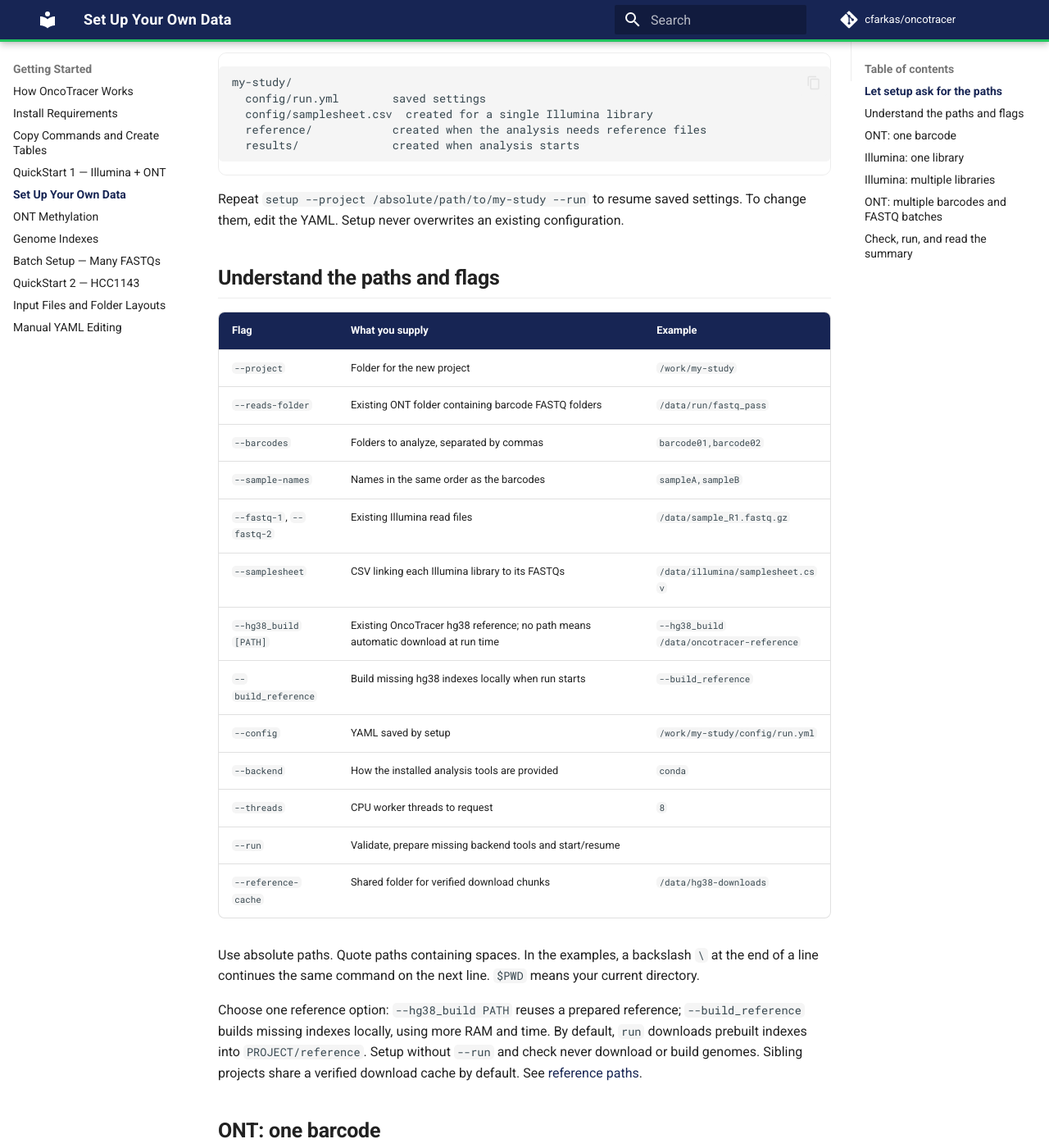
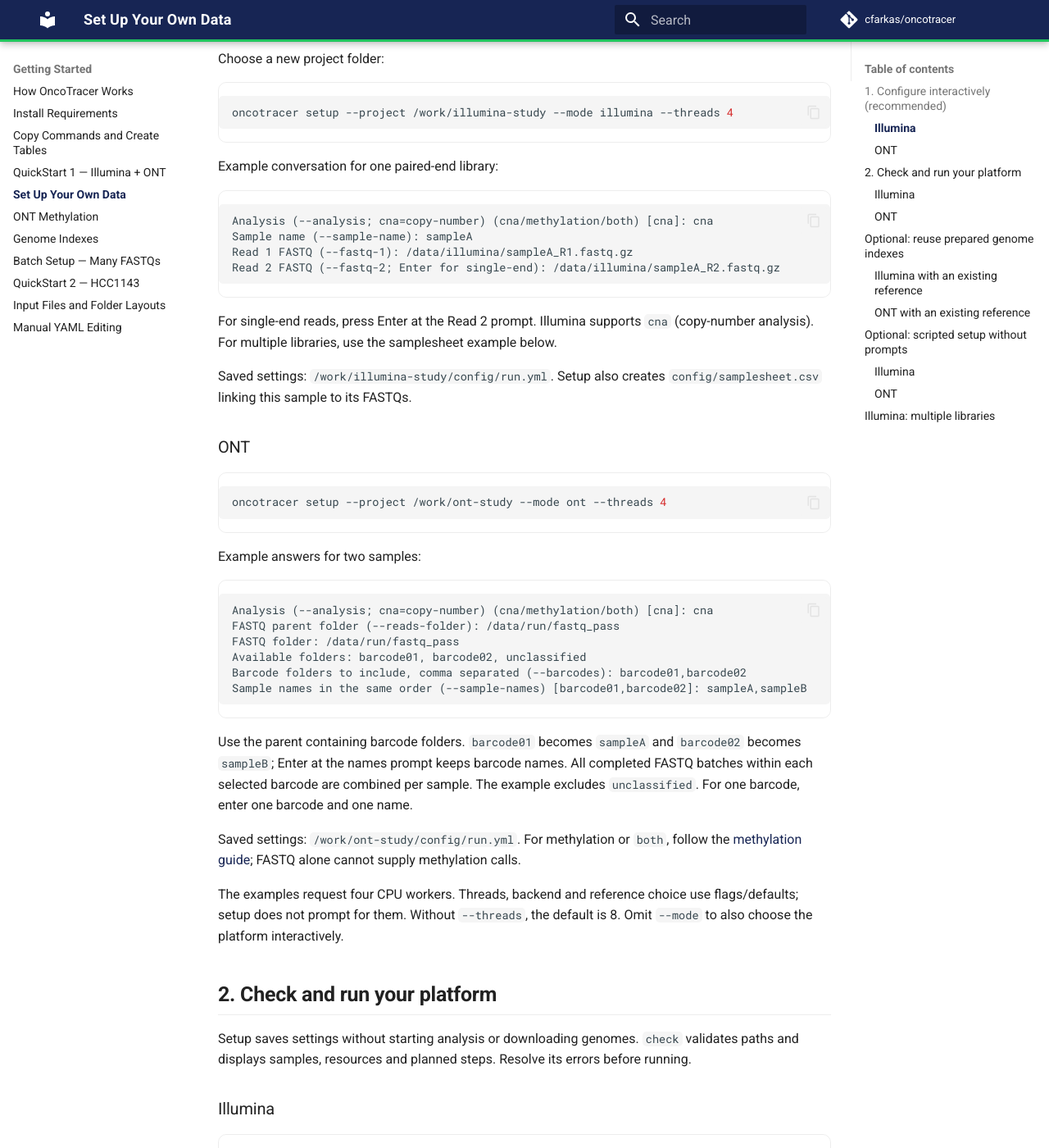
Before and after one commit to cfarkas/oncotracer, an MkDocs documentation site: the page built from docs/setup.md, in a window 1280 px wide and 1400 px high, scrolled down 634 px. Shown: the whole window at 82% size. Built offline with MkDocs 1.6.1 and Material for MkDocs 9.7.7, drawn with Linux system fonts in a browser that asks for light colours; comment, search, counter and statistics services are not loaded; some of the changed text lies outside the part shown.

Commit message:
Clarify interactive setup and fix uninstall entry points

````diff
--- a/docs/quick_start.md
+++ b/docs/quick_start.md
@@ -43,66 +43,119 @@
 The ONT public library is placed in `barcode01` as a sample folder; it is not
 a new demultiplexing step.
 
-## 2. Set up both projects
+## 2. Set up interactively (recommended)
+
+Choose Illumina or ONT, or follow both sections using their separate project folders.
+Setup asks for missing answers and saves `config/run.yml`. It does not start analysis
+or download genomes. `--threads 4` requests four CPU workers.
+
+### Illumina
 
 ```bash
 cd /path/to/my/analyses_dir/
-oncotracer setup --non-interactive \
-  --project "$PWD/oncotracer-quickstart1/illumina" \
-  --hg38_build \
-  --mode illumina --analysis cna --sample-name ERR12341627 \
-  --fastq-1 "$PWD/oncotracer-quickstart1/input/illumina/ERR12341627_1.fastq.gz" \
-  --fastq-2 "$PWD/oncotracer-quickstart1/input/illumina/ERR12341627_2.fastq.gz" \
-  --threads 4
-
-oncotracer setup --non-interactive \
-  --project "$PWD/oncotracer-quickstart1/ont" \
-  --hg38_build \
-  --mode ont --analysis cna \
-  --reads-folder "$PWD/oncotracer-quickstart1/input/fastq_pass" \
-  --barcodes barcode01 --sample-names DRR165691 \
-  --threads 4
+oncotracer setup --project "$PWD/oncotracer-quickstart1/illumina" \
+  --mode illumina --threads 4
 ```
 
-`--project` separates the configurations and results. `--hg38_build` without a
-path saves an automatic-download setting; setup itself downloads nothing.
-`--threads 4` requests four CPU workers. `--non-interactive` requires inputs as
-flags instead of prompts.
+Example answers (replace `/path/to/my/analyses_dir/` with your actual directory):
+
+```text
+Analysis (--analysis; cna=copy-number) (cna/methylation/both) [cna]: cna
+Sample name (--sample-name): ERR12341627
+Read 1 FASTQ (--fastq-1): /path/to/my/analyses_dir/oncotracer-quickstart1/input/illumina/ERR12341627_1.fastq.gz
+Read 2 FASTQ (--fastq-2; Enter for single-end): /path/to/my/analyses_dir/oncotracer-quickstart1/input/illumina/ERR12341627_2.fastq.gz
+```
+
+### ONT
+
+```bash
+cd /path/to/my/analyses_dir/
+oncotracer setup --project "$PWD/oncotracer-quickstart1/ont" \
+  --mode ont --threads 4
+```
+
+Example answers:
+
+```text
+Analysis (--analysis; cna=copy-number) (cna/methylation/both) [cna]: cna
+FASTQ parent folder (--reads-folder): /path/to/my/analyses_dir/oncotracer-quickstart1/input/fastq_pass
+FASTQ folder: /path/to/my/analyses_dir/oncotracer-quickstart1/input/fastq_pass
+Available folders: barcode01
+Barcode folders to include, comma separated (--barcodes): barcode01
+Sample names in the same order (--sample-names) [barcode01]: DRR165691
+```
+
+At prompts, enter actual paths without quotes; `$PWD` is expanded in shell commands,
+not in your typed answers. Enter accepts the displayed default.
+
+For scripts, [supply answers as flags with `--non-interactive`](setup.md#optional-scripted-setup-without-prompts).
+That flag skips questions, accepts defaults and errors on missing required inputs.
+Leave it off for interactive setup. To change saved settings, edit `config/run.yml`;
+setup never overwrites it.
 
 ## Optional: reuse prepared genome indexes
 
-If you have a prepared OncoTracer hg38 reference, replace the bare flag in the
-setup command with `--hg38_build /absolute/path/shared-reference`. You can supply
-the reference parent or its `references/samurai_hg38` folder. Reusing one build
-for both platforms requires both BWA and minimap2 indexes.
+By default, run downloads prebuilt indexes automatically: about 8.0 GiB for Illumina
+and 9.7 GiB for ONT, under each project's `reference/` folder. Completed downloads
+are reused. **No reference flag is needed** for the steps above.
 
-Without a path, or if you omit the flag entirely, run downloads prebuilt indexes
-automatically: about 8.0 GiB for Illumina and 9.7 GiB for ONT, under each project's
-`reference/` folder. Completed downloads are reused. No separate genome-build
-script is needed. See [reference details](reference_indexes.md) and
+If a prepared reference already exists at `/data/shared-reference`, use one of these
+commands **instead of the corresponding step 2 command**, before creating its config:
+
+### Illumina with an existing reference
+
+```bash
+cd /path/to/my/analyses_dir/
+oncotracer setup --project "$PWD/oncotracer-quickstart1/illumina" \
+  --mode illumina --threads 4 --hg38_build /data/shared-reference
+```
+
+### ONT with an existing reference
+
+```bash
+cd /path/to/my/analyses_dir/
+oncotracer setup --project "$PWD/oncotracer-quickstart1/ont" \
+  --mode ont --threads 4 --hg38_build /data/shared-reference
+```
+
+Answer the same prompts from step 2, then continue with step 3. Replace
+`/data/shared-reference` with your existing reference parent; its
+`references/samurai_hg38` folder also works. It must contain the prepared genome,
+indexes and manifests. Illumina needs BWA indexes; ONT needs minimap2. One reference
+shared between platforms needs both.
+
+`--hg38_build` **without a path** means automatic download, just like omitting it.
+To build locally, replace `--hg38_build /data/shared-reference` in either example
+with `--build_reference`. Run then downloads source files as needed and builds
+indexes on CPU. Choose one option. Local indexing needs more RAM, temporary disk
+and time. See [reference details](reference_indexes.md) and
 [RAM requirements](installation.md#requirements).
 
-To build your own indexes, replace `--hg38_build` with `--build_reference` in
-either setup command. The normal run downloads hg38 source files as needed and
-builds missing indexes on CPU. Local indexing needs more RAM, temporary disk and
-time. Do not combine the two flags.
+## 3. Check and run
 
-## 3. Check and run
+Use the block matching the project you configured. Resolve any check errors before
+running. `--config` selects saved settings; `--backend conda` selects installed
+analysis tools.
+
+### Illumina
 
 ```bash
 cd /path/to/my/analyses_dir/
 oncotracer check --config "$PWD/oncotracer-quickstart1/illumina/config/run.yml"
-oncotracer check --config "$PWD/oncotracer-quickstart1/ont/config/run.yml"
-
 oncotracer run --backend conda \
   --config "$PWD/oncotracer-quickstart1/illumina/config/run.yml"
+```
+
+### ONT
+
+```bash
+cd /path/to/my/analyses_dir/
+oncotracer check --config "$PWD/oncotracer-quickstart1/ont/config/run.yml"
 oncotracer run --backend conda \
   --config "$PWD/oncotracer-quickstart1/ont/config/run.yml"
 ```
 
-Resolve any check errors before running. `--config` selects saved settings;
-`--backend conda` selects the installed analysis tools. Docker and Apptainer
-use `--backend docker` and `--backend singularity`, after
+Docker and Apptainer use `--backend docker` and `--backend singularity`, after
 [installing that backend](containers.md).
 
 ## 4. Read the results
--- a/docs/setup.md
+++ b/docs/setup.md
@@ -1,93 +1,180 @@
 # Set up your own data
 
-Use this page after [installing OncoTracer](installation.md). `setup` creates the YAML configuration that `run` reads. YAML is a text file of `key: value` settings; you can open it in any text editor.
+[Install OncoTracer](installation.md), then choose **Illumina or ONT** below.
+`setup` is interactive by default: it asks for missing answers and saves
+`config/run.yml`, a text file of `key: value` settings. No `--interactive` flag is needed.
 
-Before a large download, run `oncotracer system --path /absolute/path/to/my-study`.
-It reports usable CPU, available RAM, disk space and workflow limits. Low-RAM
-computers can [reuse prebuilt genome indexes](reference_indexes.md).
+Replace example paths with your own absolute paths. At prompts, type paths without
+quotes; in shell commands, quote paths containing spaces. Press Enter to accept a
+default in brackets. Flags prefill answers and skip their prompts.
 
-## Let setup ask for the paths
+## 1. Configure interactively (recommended)
+
+Check your computer before a large download:
 
 ```bash
-oncotracer setup --project /absolute/path/to/my-study --run
+oncotracer system --path /work/my-study
 ```
 
-Setup asks for your platform, analysis and reads, then validates and runs them.
-Missing backend tools are installed automatically. Methylation still needs your
-locally installed tools and models. Omit `--run` to save settings for review first.
+### Illumina
 
-The folder will contain:
+Choose a new project folder:
+
+```bash
+oncotracer setup --project /work/illumina-study --mode illumina --threads 4
+```
+
+Example conversation for one paired-end library:
 
 ```text
-my-study/
-  config/run.yml        saved settings
-  config/samplesheet.csv  created for a single Illumina library
-  reference/            created when the analysis needs reference files
-  results/              created when analysis starts
+Analysis (--analysis; cna=copy-number) (cna/methylation/both) [cna]: cna
+Sample name (--sample-name): sampleA
+Read 1 FASTQ (--fastq-1): /data/illumina/sampleA_R1.fastq.gz
+Read 2 FASTQ (--fastq-2; Enter for single-end): /data/illumina/sampleA_R2.fastq.gz
 ```
 
-Repeat `setup --project /absolute/path/to/my-study --run` to resume saved settings.
-To change them, edit the YAML. Setup never overwrites an existing configuration.
+For single-end reads, press Enter at the Read 2 prompt. Illumina supports `cna`
+(copy-number analysis). For multiple libraries, use the samplesheet example below.
 
-## Understand the paths and flags
+Saved settings: `/work/illumina-study/config/run.yml`.
+Setup also creates `config/samplesheet.csv` linking this sample to its FASTQs.
 
-| Flag | What you supply | Example |
-| --- | --- | --- |
-| `--project` | Folder for the new project | `/work/my-study` |
-| `--reads-folder` | Existing ONT folder containing barcode FASTQ folders | `/data/run/fastq_pass` |
-| `--barcodes` | Folders to analyze, separated by commas | `barcode01,barcode02` |
-| `--sample-names` | Names in the same order as the barcodes | `sampleA,sampleB` |
-| `--fastq-1`, `--fastq-2` | Existing Illumina read files | `/data/sample_R1.fastq.gz` |
-| `--samplesheet` | CSV linking each Illumina library to its FASTQs | `/data/illumina/samplesheet.csv` |
-| `--hg38_build [PATH]` | Existing OncoTracer hg38 reference; no path means automatic download at run time | `--hg38_build /data/oncotracer-reference` |
-| `--build_reference` | Build missing hg38 indexes locally when run starts | `--build_reference` |
-| `--config` | YAML saved by setup | `/work/my-study/config/run.yml` |
-| `--backend` | How the installed analysis tools are provided | `conda` |
-| `--threads` | CPU worker threads to request | `8` |
-| `--run` | Validate, prepare missing backend tools and start/resume | |
-| `--reference-cache` | Shared folder for verified download chunks | `/data/hg38-downloads` |
+### ONT
 
-Use absolute paths. Quote paths containing spaces. In the examples, a backslash `\` at the end of a line continues the same command on the next line. `$PWD` means your current directory.
+```bash
+oncotracer setup --project /work/ont-study --mode ont --threads 4
+```
 
-Choose one reference option: `--hg38_build PATH` reuses a prepared reference;
-`--build_reference` builds missing indexes locally, using more RAM and time.
-By default, `run` downloads prebuilt indexes into `PROJECT/reference`.
-Setup without `--run` and check never download or build genomes. Sibling projects
-share a verified download cache by default. See [reference paths](reference_indexes.md).
+Example answers for two samples:
 
-## ONT: one barcode
+```text
+Analysis (--analysis; cna=copy-number) (cna/methylation/both) [cna]: cna
+FASTQ parent folder (--reads-folder): /data/run/fastq_pass
+FASTQ folder: /data/run/fastq_pass
+Available folders: barcode01, barcode02, unclassified
+Barcode folders to include, comma separated (--barcodes): barcode01,barcode02
+Sample names in the same order (--sample-names) [barcode01,barcode02]: sampleA,sampleB
+```
 
-Replace the example paths, barcode, and sample name with yours:
+Use the parent containing barcode folders. `barcode01` becomes `sampleA` and
+`barcode02` becomes `sampleB`; Enter at the names prompt keeps barcode names.
+All completed FASTQ batches within each selected barcode are combined per sample.
+The example excludes `unclassified`. For one barcode, enter one barcode and one name.
+
+Saved settings: `/work/ont-study/config/run.yml`.
+For methylation or `both`, follow the [methylation guide](configuration/methylation.md);
+FASTQ alone cannot supply methylation calls.
+
+The examples request four CPU workers. Threads, backend and reference choice use
+flags/defaults; setup does not prompt for them. Without `--threads`, the default is
+8. Omit `--mode` to also choose the platform interactively.
+
+## 2. Check and run your platform
+
+Setup saves settings without starting analysis or downloading genomes.
+`check` validates paths and displays samples, resources and planned steps.
+Resolve its errors before running.
+
+### Illumina
+
+```bash
+oncotracer check --config /work/illumina-study/config/run.yml
+oncotracer run --backend conda --config /work/illumina-study/config/run.yml
+```
+
+### ONT
+
+```bash
+oncotracer check --config /work/ont-study/config/run.yml
+oncotracer run --backend conda --config /work/ont-study/config/run.yml
+```
+
+`--config` selects your saved settings; `--backend conda` selects installed tools.
+For [container installations](containers.md), use `--backend docker` or
+`--backend singularity`.
+
+Results go under your project's `results/`. A successful run prints
+`OncoTracer native analysis completed:`. Open
+`results/06_workflow_summary/workflow_summary.txt` first. Repeat the same `run`
+command to resume; leave `--force` off.
+
+To change settings, edit `config/run.yml` and run `check` again. Setup never
+overwrites an existing configuration. For a new project, adding `--run` to setup
+validates, prepares missing backend tools and starts immediately; repeating
+`setup --project PATH --run` resumes its saved settings.
+
+## Optional: reuse prepared genome indexes
+
+No prepared reference is needed for the examples above: `run` downloads prebuilt
+hg38 indexes into `PROJECT/reference/` automatically (about 8.0 GiB for Illumina,
+9.7 GiB for ONT). Completed downloads are reused.
+
+Suppose a prepared OncoTracer reference is in `/data/shared-reference`, with
+files under `/data/shared-reference/references/samurai_hg38/`. For a **new** project,
+use the matching command, then answer the same prompts as above:
+
+### Illumina with an existing reference
+
+```bash
+oncotracer setup --project /work/illumina-reuse --mode illumina --threads 4 \
+  --hg38_build /data/shared-reference
+```
+
+### ONT with an existing reference
+
+```bash
+oncotracer setup --project /work/ont-reuse --mode ont --threads 4 \
+  --hg38_build /data/shared-reference
+```
+
+Use that new project's `config/run.yml` for check/run. The path must contain
+OncoTracer's prepared genome, indexes and manifests; a FASTA alone is insufficient.
+You may also supply its `references/samurai_hg38` folder. Illumina needs BWA indexes;
+ONT needs minimap2. Sharing between platforms requires both.
+
+| Setup option | What run does |
+| --- | --- |
+| No reference flag | Downloads prebuilt indexes automatically |
+| `--hg38_build` without a path | Same automatic download |
+| `--hg38_build /data/shared-reference` | Reuses that prepared reference |
+| `--build_reference` | Builds missing indexes locally on CPU; needs more RAM, disk and time |
+
+To build locally, replace `--hg38_build /data/shared-reference` with
+`--build_reference`. Choose one option. See [reference details](reference_indexes.md)
+for preparing a shared reference or changing an existing project's reference path.
+
+## Optional: scripted setup without prompts
+
+`--non-interactive` disables questions, uses flags and defaults, and errors when a
+required answer is missing. It is useful in scripts. Omit it for interactive setup.
+
+### Illumina
 
 ```bash
 oncotracer setup --non-interactive \
-  --project /work/my-study \
-  --mode ont --analysis cna \
-  --reads-folder /data/run/fastq_pass \
-  --barcodes barcode01 --sample-names sampleA \
-  --threads 8
+  --project /work/illumina-scripted --mode illumina --analysis cna \
+  --sample-name sampleA \
+  --fastq-1 /data/illumina/sampleA_R1.fastq.gz \
+  --fastq-2 /data/illumina/sampleA_R2.fastq.gz --threads 4
 ```
 
-`--mode ont` selects Nanopore data. `--analysis cna` selects copy-number analysis. `--non-interactive` makes missing answers an error instead of asking questions. The example selects only `barcode01`; it does not combine other barcodes or unclassified reads.
+Omit `--fastq-2` for single-end reads in this non-interactive command.
 
-For tumor and independent normal groups, use [batch setup](auto_params.md) or the [ONT settings](configuration/ont.md).
-
-## Illumina: one library
+### ONT
 
 ```bash
 oncotracer setup --non-interactive \
-  --project /work/my-study \
-  --mode illumina --analysis cna \
-  --sample-name sampleA \
-  --fastq-1 /data/sampleA_R1.fastq.gz \
-  --fastq-2 /data/sampleA_R2.fastq.gz
+  --project /work/ont-scripted --mode ont --analysis cna \
+  --reads-folder /data/run/fastq_pass \
+  --barcodes barcode01,barcode02 --sample-names sampleA,sampleB --threads 4
 ```
 
-Omit `--fastq-2` for single-end reads.
+Check and run using the scripted project's `config/run.yml`.
 
 ## Illumina: multiple libraries
 
-This example analyzes **two libraries from four FASTQs**. Replace `/data/illumina` and the sample names with yours, then paste the whole block to create the CSV. `cat >` overwrites that named file; use a new filename if it already exists.
+Replace paths and names, then paste this block. Each row is one library. `cat >`
+overwrites the named CSV; choose a new filename if it already exists.
 
 ```bash
 mkdir -p "/data/illumina"
@@ -98,63 +185,16 @@
 CSV
 ```
 
-Each row names one sample and its matching R1/R2 pair. Each file field takes one existing path, not a wildcard or a list. For single-end libraries, leave `fastq_2` empty in every row.
+Each file field is one existing path; leave `fastq_2` empty for single-end libraries.
+The flags below supply every answer:
 
 ```bash
-oncotracer setup --non-interactive \
-  --project /work/illumina-study \
-  --mode illumina --analysis cna \
-  --samplesheet /data/illumina/samplesheet.csv \
-  --threads 4
-oncotracer check --config /work/illumina-study/config/run.yml
-oncotracer run --backend conda --config /work/illumina-study/config/run.yml
+oncotracer setup --project /work/illumina-batch --mode illumina --analysis cna \
+  --samplesheet /data/illumina/samplesheet.csv --threads 4
+oncotracer check --config /work/illumina-batch/config/run.yml
+oncotracer run --backend conda --config /work/illumina-batch/config/run.yml
 ```
 
-Both samples get separate results under `/work/illumina-study/results/`. Add one row per additional library. [Batch setup](auto_params.md) can generate the CSV from filenames.
-
-## ONT: multiple barcodes and FASTQ batches
-
-This example analyzes **two samples**, each split across two FASTQ files:
-
-```text
-/data/run/fastq_pass/
-  barcode01/
-    reads_001.fastq.gz
-    reads_002.fastq.gz
-  barcode02/
-    reads_001.fastq.gz
-    reads_002.fastq.gz
-  unclassified/
-    reads_001.fastq.gz
-```
-
-Point `--reads-folder` to `fastq_pass`, not to an individual barcode or FASTQ:
-
-```bash
-oncotracer setup --non-interactive \
-  --project /work/ont-study \
-  --mode ont --analysis cna \
-  --reads-folder /data/run/fastq_pass \
-  --barcodes barcode01,barcode02 \
-  --sample-names sampleA,sampleB \
-  --threads 4
-oncotracer check --config /work/ont-study/config/run.yml
-oncotracer run --backend conda --config /work/ont-study/config/run.yml
-```
-
-The lists match by position: `barcode01` is `sampleA`, and `barcode02` is `sampleB`. OncoTracer combines the FASTQ batches **within each selected barcode**, never between samples. `unclassified` is excluded. Use completed FASTQ files; do not analyze files while they are being written.
-
-Results go to `/work/ont-study/results/`. Add matching entries to both lists for more barcodes. For another run's `fastq_pass` folder, repeat setup with a different project path.
-
-## Check, run, and read the summary
-
-```bash
-oncotracer check --config /work/my-study/config/run.yml
-oncotracer run --backend conda --config /work/my-study/config/run.yml
-```
-
-Use your chosen project path above. `check` reports missing settings and paths, then displays the samples, CPU threads, and planned steps without starting analysis. `doctor --backend conda` checks the installed backend; methylation also needs the [optional tools and model files](configuration/methylation.md).
-
-A successful run prints `OncoTracer native analysis completed:` followed by the results path. Open `results/06_workflow_summary/workflow_summary.txt` first. To resume an interrupted run, repeat the same `run` command. Leave `--force` off unless you intend to recompute completed stages.
-
-For leukemia or CNS methylation, follow the [methylation guide](configuration/methylation.md). FASTQ alone cannot supply methylation calls.
+Results stay separate per sample.
+[Batch setup](auto_params.md) can generate CSVs from filenames and configure ONT
+tumor/normal groups.
--- a/docs/uninstall.md
+++ b/docs/uninstall.md
@@ -1,6 +1,11 @@
 # Uninstall
 
 Use `oncotracer uninstall` to preview your saved backend, or select tools explicitly.
+`oncotracer --uninstall` is an alias with the same options. If an older executable
+rejects the flag, use the `uninstall` subcommand; if it also rejects that, update
+OncoTracer using the [installation instructions](installation.md).
+
+**Removal needs `--yes`. Reclaiming disk space also needs `--purge`.**
 Integrity checks show progress and can take several minutes for large environments.
 **No command below removes project data or results.**
 
@@ -12,8 +17,16 @@
 oncotracer uninstall --conda --dry-run
 ```
 
-For a custom installation, add `--prefix /absolute/path/to/envs` — the parent
-containing `core`, `qdnaseq`, `ichorcna`, `classifier`, and `gistic`.
+For a custom installation, use the same parent directory passed to
+`oncotracer install --conda --prefix`. For example, if you installed into
+`/data/oncotracer-tools`, preview with:
+
+```bash
+oncotracer uninstall --conda --prefix /data/oncotracer-tools --dry-run
+```
+
+This directory contains `core`, `qdnaseq`, `ichorcna`, `classifier`, and `gistic`.
+Include the same `--prefix` in your removal command below.
 
 Choose one removal method:
 
@@ -77,3 +90,17 @@
 Do not use a system-wide Docker prune. Conda itself, Python, Docker/Apptainer,
 reference files, model caches, FASTQs, POD5s, BAMs, YAML and analysis results are
 left alone.
+
+## If uninstall did not work
+
+| What you see | What to do |
+| --- | --- |
+| `Preview only` and tools are still installed | Add `--yes` to the same command. Remove `--dry-run` when ready. |
+| A recovery folder remains and disk usage is unchanged | `--yes` keeps a recovery copy. Choose `--yes --purge` at removal time to reclaim space. A later uninstall cannot purge an already removed installation's recovery folder. |
+| No target is recorded, or saved settings are invalid | Supply `--conda --prefix /absolute/path/to/envs`, `--singularity --sif /absolute/path/oncotracer.sif`, or `--launcher /absolute/path/bin/oncotracer`. Fully specified targets do not require saved settings. |
+| An active process is reported | Finish or stop the analysis, leave the tools directory, and deactivate any environment being removed. Run uninstall from a separate CLI environment or standalone executable. |
+| Ownership or file-integrity checks fail | The target is an older, unmanaged, moved, or modified installation. Automatic removal requires the installer's ownership records and unchanged managed files; inspect the reported path before removing it with its original package manager. |
+
+An interrupted installation must first be recovered by rerunning its matching
+`oncotracer install` command with the original target. `--force` does not bypass
+uninstall checks, and uninstall has no `--force` option.
````
Also changed, not shown: README.md (+3 -3 lines), 7 other files.
